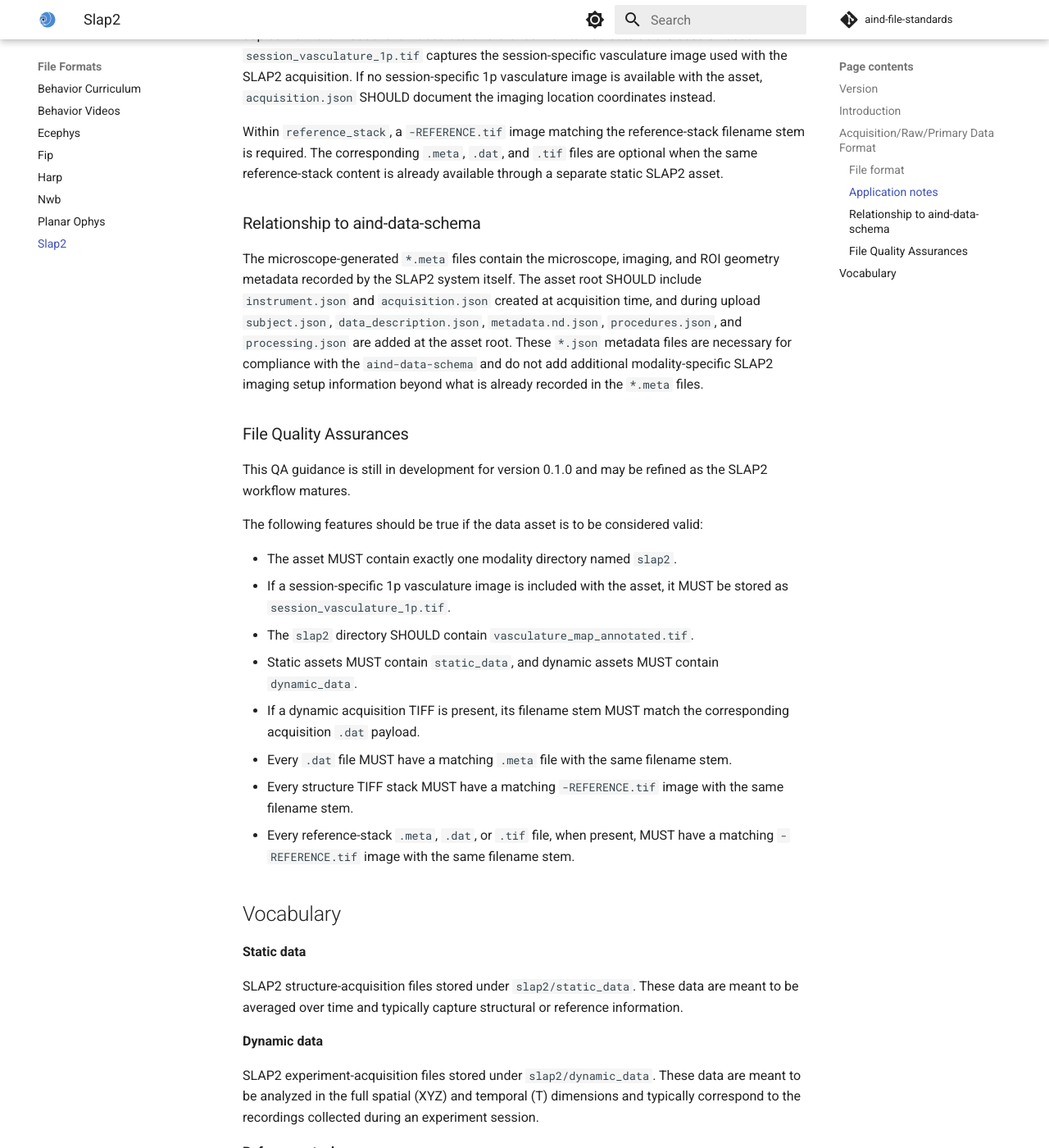
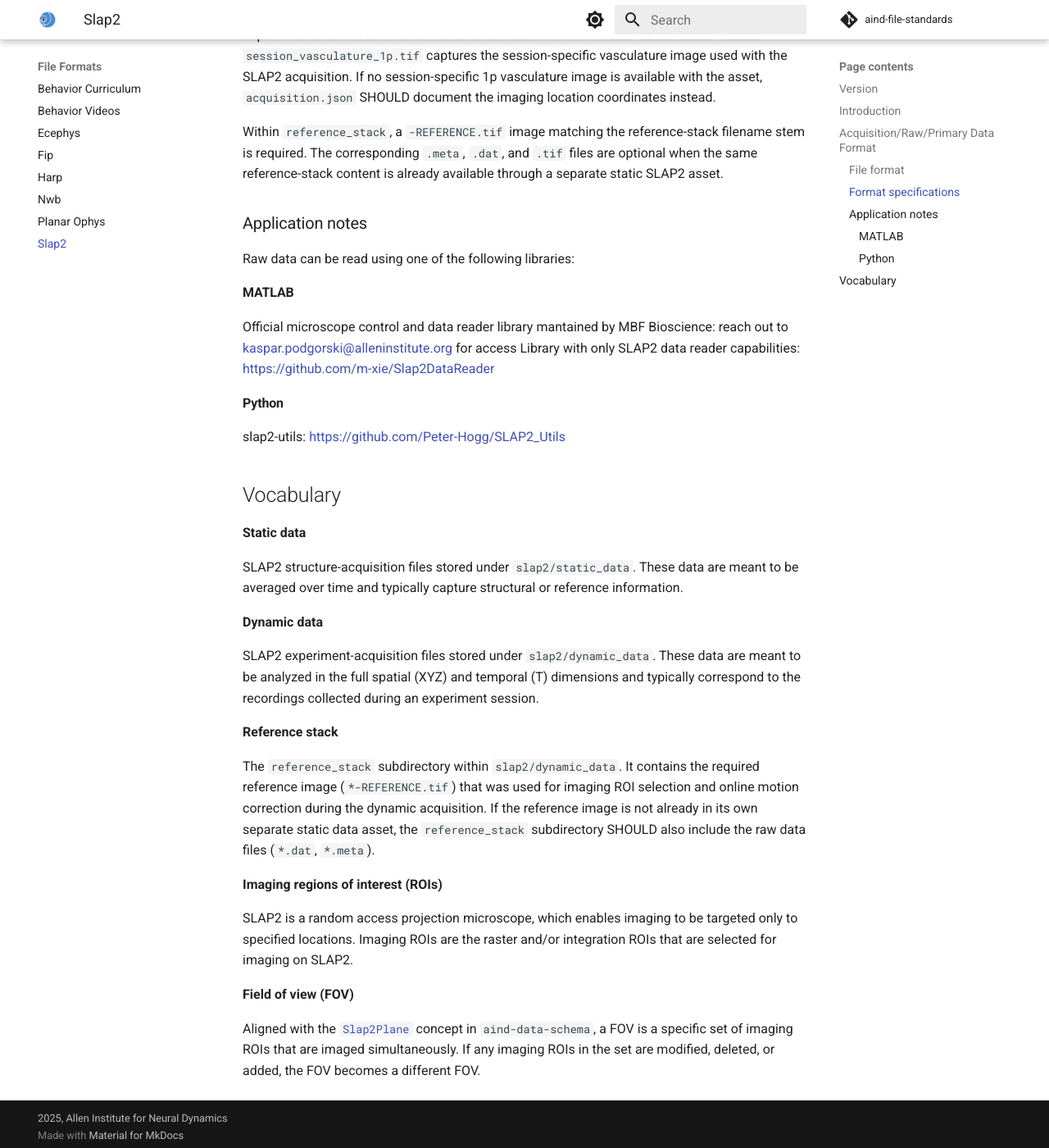
Before and after one commit to AllenNeuralDynamics/aind-file-standards, an MkDocs documentation site: the page built from docs/file_formats/slap2.md, in a window 1280 px wide and 1400 px high, scrolled down 2023 px. Shown: the whole window at 82% size. Built offline with MkDocs 1.6.1 and Material for MkDocs 9.7.7, drawn with Linux system fonts in a browser that asks for light colours; comment, search, counter and statistics services are not loaded; some of the changed text lies outside the part shown.

Commit message:
clean up SLAP2 data standard

````diff
--- a/docs/file_formats/slap2.md
+++ b/docs/file_formats/slap2.md
@@ -50,7 +50,7 @@
     ┗ 📜refStack_YYYYMMDD_HHMMSS_DMD#(_CONFIG#).tif (optional)
 ```
 
-### Application notes
+### Format specifications
 
 The filename stems encode the acquisition time and the DMD index used for the acquisition.
 
@@ -66,24 +66,16 @@
 
 Within `reference_stack`, a `-REFERENCE.tif` image matching the reference-stack filename stem is required. The corresponding `.meta`, `.dat`, and `.tif` files are optional when the same reference-stack content is already available through a separate static SLAP2 asset.
 
-### Relationship to aind-data-schema
+### Application notes
 
-The microscope-generated `*.meta` files contain the microscope, imaging, and ROI geometry metadata recorded by the SLAP2 system itself. The asset root SHOULD include `instrument.json` and `acquisition.json` created at acquisition time, and during upload `subject.json`, `data_description.json`, `metadata.nd.json`, `procedures.json`, and `processing.json` are added at the asset root. These `*.json` metadata files are necessary for compliance with the `aind-data-schema` and do not add additional modality-specific SLAP2 imaging setup information beyond what is already recorded in the `*.meta` files.
+Raw data can be read using one of the following libraries:
 
-### File Quality Assurances
+#### MATLAB
+Official microscope control and data reader library mantained by MBF Bioscience: reach out to [kaspar.podgorski@alleninstitute.org](mailto:kaspar.podgorski@alleninstitute.org) for access
+Library with only SLAP2 data reader capabilities: [https://github.com/m-xie/Slap2DataReader](https://github.com/m-xie/Slap2DataReader)
 
-This QA guidance is still in development for version 0.1.0 and may be refined as the SLAP2 workflow matures.
-
-The following features should be true if the data asset is to be considered valid:
-
-- The asset MUST contain exactly one modality directory named `slap2`.
-- If a session-specific 1p vasculature image is included with the asset, it MUST be stored as `session_vasculature_1p.tif`.
-- The `slap2` directory SHOULD contain `vasculature_map_annotated.tif`.
-- Static assets MUST contain `static_data`, and dynamic assets MUST contain `dynamic_data`.
-- If a dynamic acquisition TIFF is present, its filename stem MUST match the corresponding acquisition `.dat` payload.
-- Every `.dat` file MUST have a matching `.meta` file with the same filename stem.
-- Every structure TIFF stack MUST have a matching `-REFERENCE.tif` image with the same filename stem.
-- Every reference-stack `.meta`, `.dat`, or `.tif` file, when present, MUST have a matching `-REFERENCE.tif` image with the same filename stem.
+#### Python
+slap2-utils: [https://github.com/Peter-Hogg/SLAP2_Utils](https://github.com/Peter-Hogg/SLAP2_Utils)
 
 ## Vocabulary
 
@@ -106,4 +98,4 @@
 
 **Field of view (FOV)**
 
-For the [`Slap2Plane`](https://aind-data-schema.readthedocs.io/en/stable/components/configs.html#slap2plane) concept in `aind-data-schema`, a FOV is a specific set of imaging ROIs that are imaged simultaneously. If any imaging ROIs in the set are modified, deleted, or added, the FOV becomes a different FOV.
+Aligned with the [`Slap2Plane`](https://aind-data-schema.readthedocs.io/en/stable/components/configs.html#slap2plane) concept in `aind-data-schema`, a FOV is a specific set of imaging ROIs that are imaged simultaneously. If any imaging ROIs in the set are modified, deleted, or added, the FOV becomes a different FOV.
````
